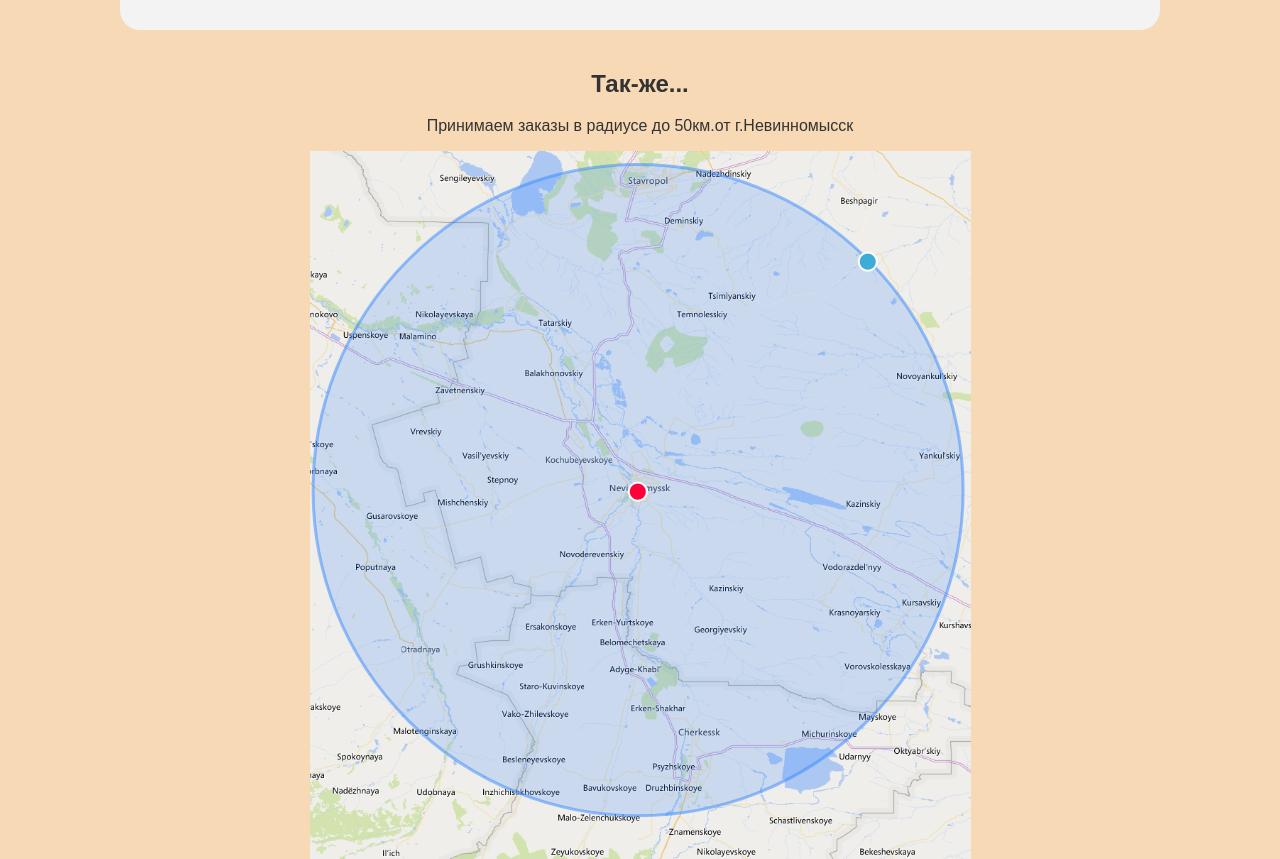
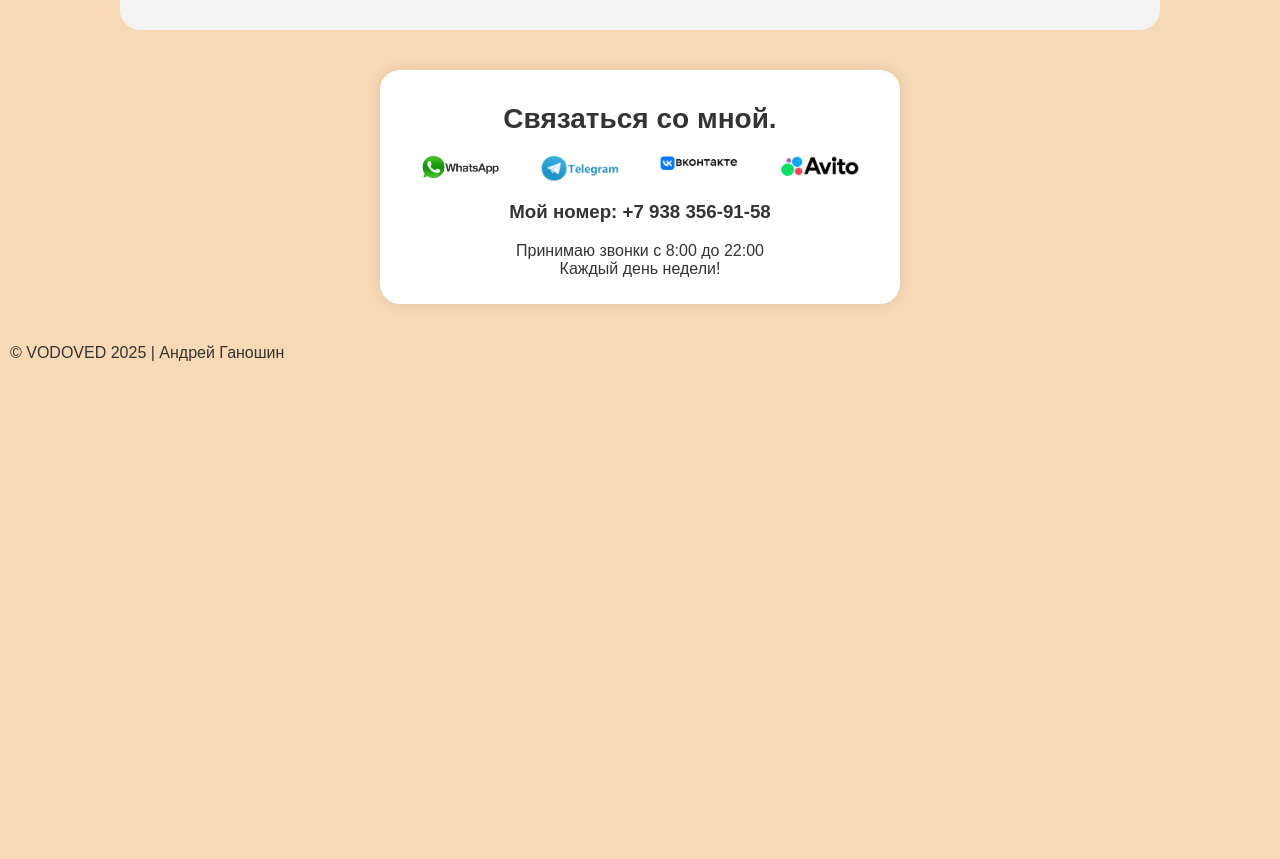
Before and after one commit to mrDimster/Vodoved, a plain HTML site: page index.html in a window 1280 px wide. Shown: the part 2571-3430 px from the top of the page. After the commit the page ends 2949 px from the top, so only its background shows below. Drawn offline with Linux system fonts and the light colour scheme.

Commit message:
Update index.html

```diff
--- a/index.html
+++ b/index.html
@@ -96,11 +96,7 @@
     </div>
 </section>
 
-<section class="radius">
-<h2>Так-же...</h2>
-<p>Принимаем заказы в радиусе до 50км.от г.Невинномысск</p>
-<img src="radius.png" alt="радиус работы"
-</section>
+
 
  <!-- Контакты -->
 <section class="contacts">
```
